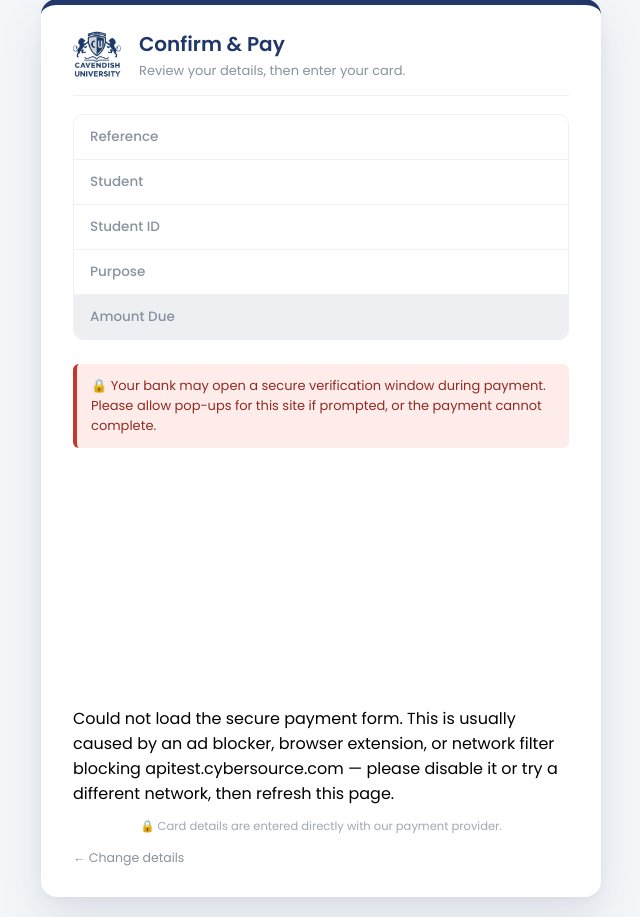
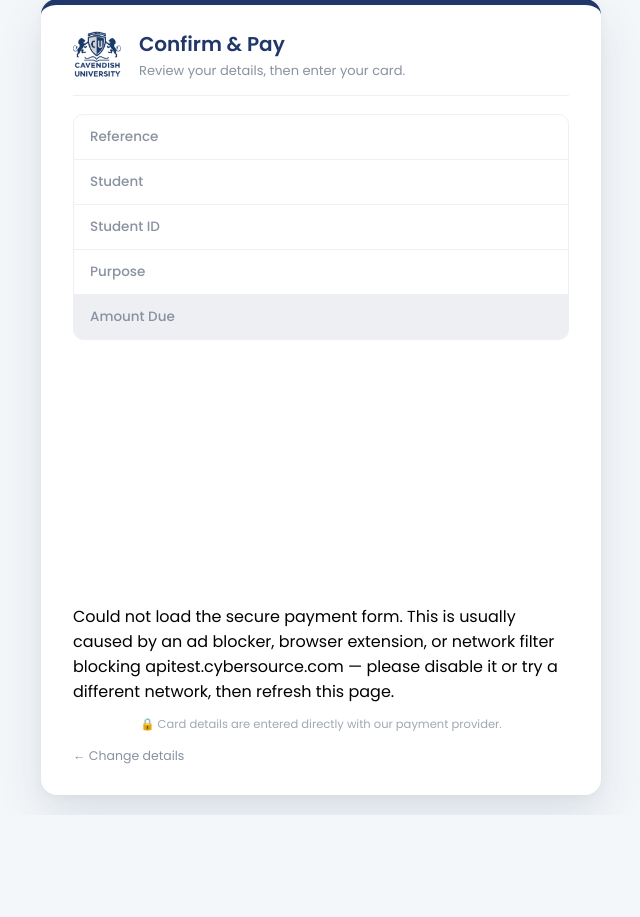
Before and after one commit to OtaoDavis/unipay, a Django app: template payments/templates/payments/checkout.html in a window 1280 px wide. Shown: the part 141-1058 px from the top of the page, without its empty margins (319-959 px from the left). After the commit the page ends 956 px from the top, so only its background shows below. Run offline with Django 5.2, Linux system fonts and the light colour scheme; the template is opened without the code that fills it, so the values that code supplies are empty.

Commit message:
ui modifications

```diff
--- a/payments/templates/payments/checkout.html
+++ b/payments/templates/payments/checkout.html
@@ -45,10 +45,6 @@
       contact the Finance Office.
     </div>
   {% else %}
-    <p class="form-alert">
-      &#128274; Your bank may open a secure verification window during payment.
-      Please allow pop-ups for this site if prompted, or the payment cannot complete.
-    </p>
     <!-- CyberSource Unified Checkout mounts here. -->
     <div id="embedded-payment"></div>
     <p id="checkout-error" class="alert alert-error" hidden></p>
```
